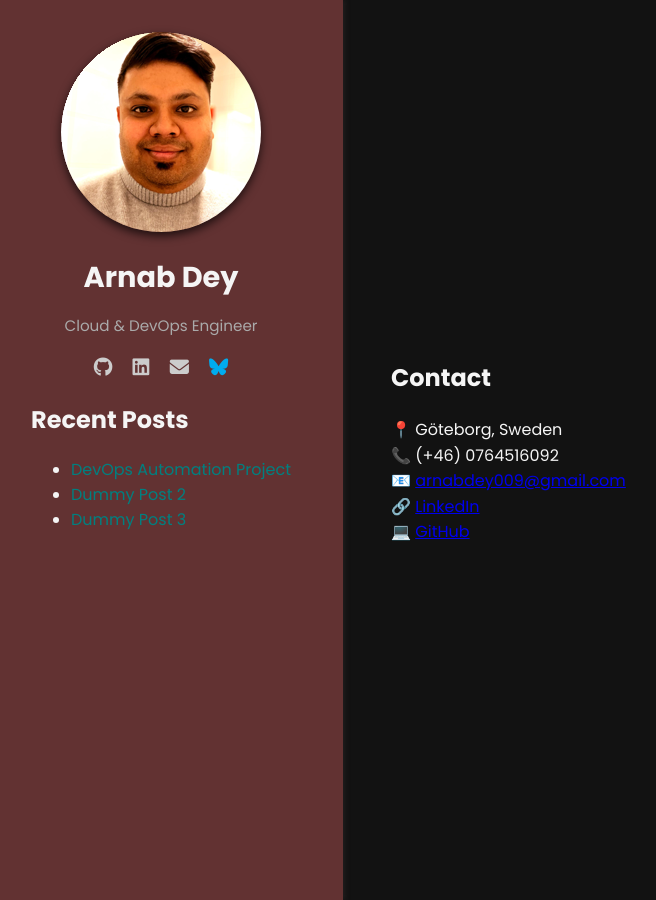
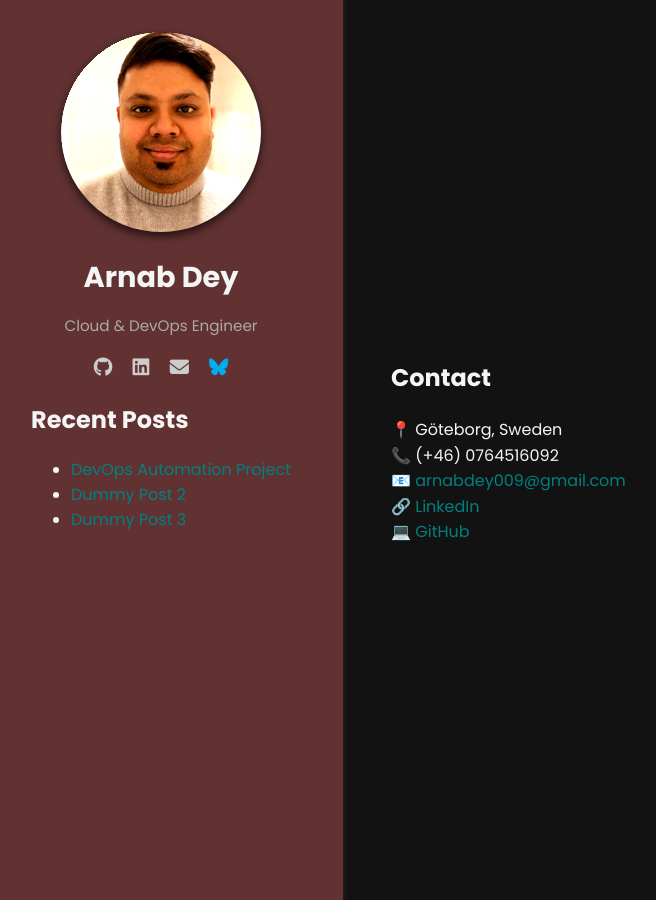
Before and after one commit to arnabdey73/arnabdey73.github.io, a Jekyll site: the page built from contact.md, in a window 1280 px wide. Shown: the whole page, without its empty margins (21-677 px from the left). Built offline with Jekyll 4.4.1, drawn with Linux system fonts in a browser that asks for light colours; nearby versions of some CDN libraries; our own code applies the rules of GitHub Pages for plain Markdown files.

Commit message:
tried changing url color again

```diff
--- a/assets/css/style.css
+++ b/assets/css/style.css
@@ -89,3 +89,14 @@ body {
   .recent-posts ul li a[href*='Dummy']:hover {
     color: #1da1f2; /* Hover effect color for dummy post URLs */
   }
+
+  a {
+    color: teal; /* Set all URLs to teal */
+    text-decoration: none;
+    transition: color 0.3s ease;
+  }
+
+  a:hover {
+    color: #1da1f2; /* Hover effect color */
+    text-decoration: underline;
+  }
```
